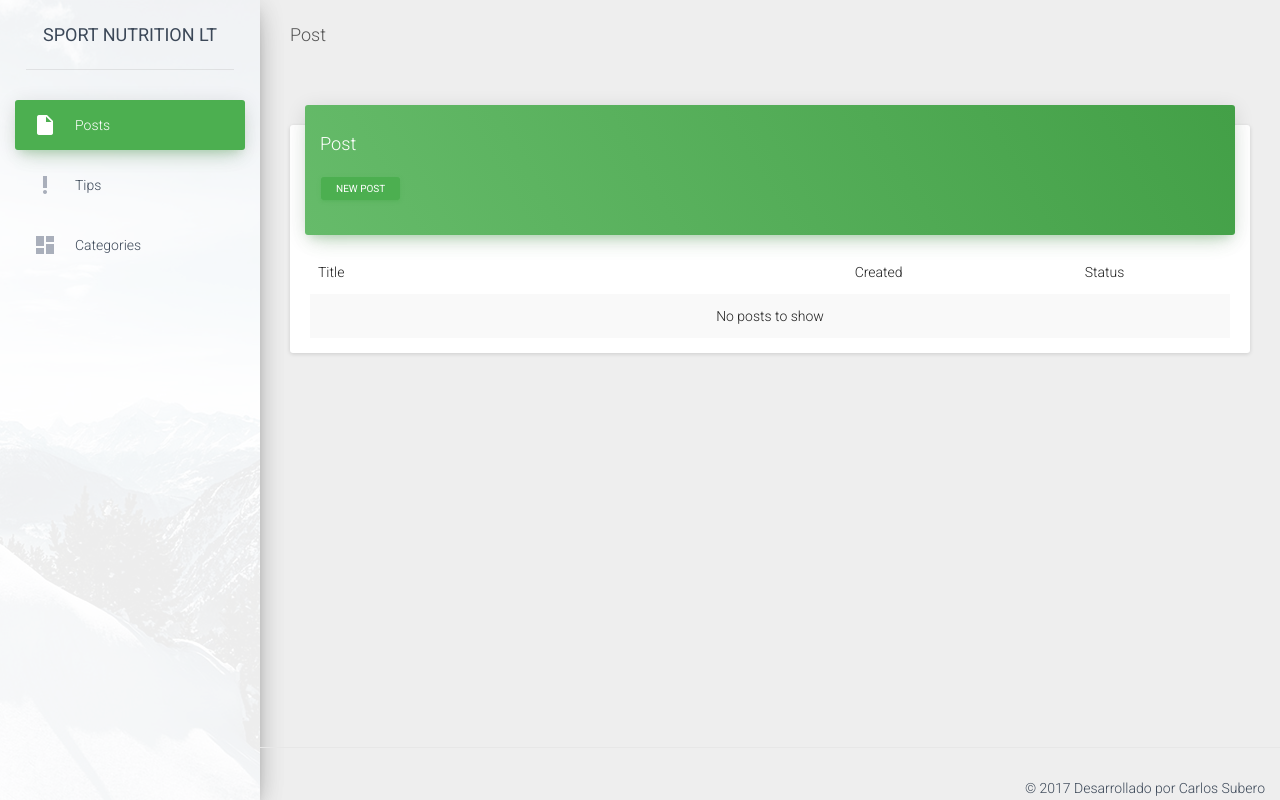
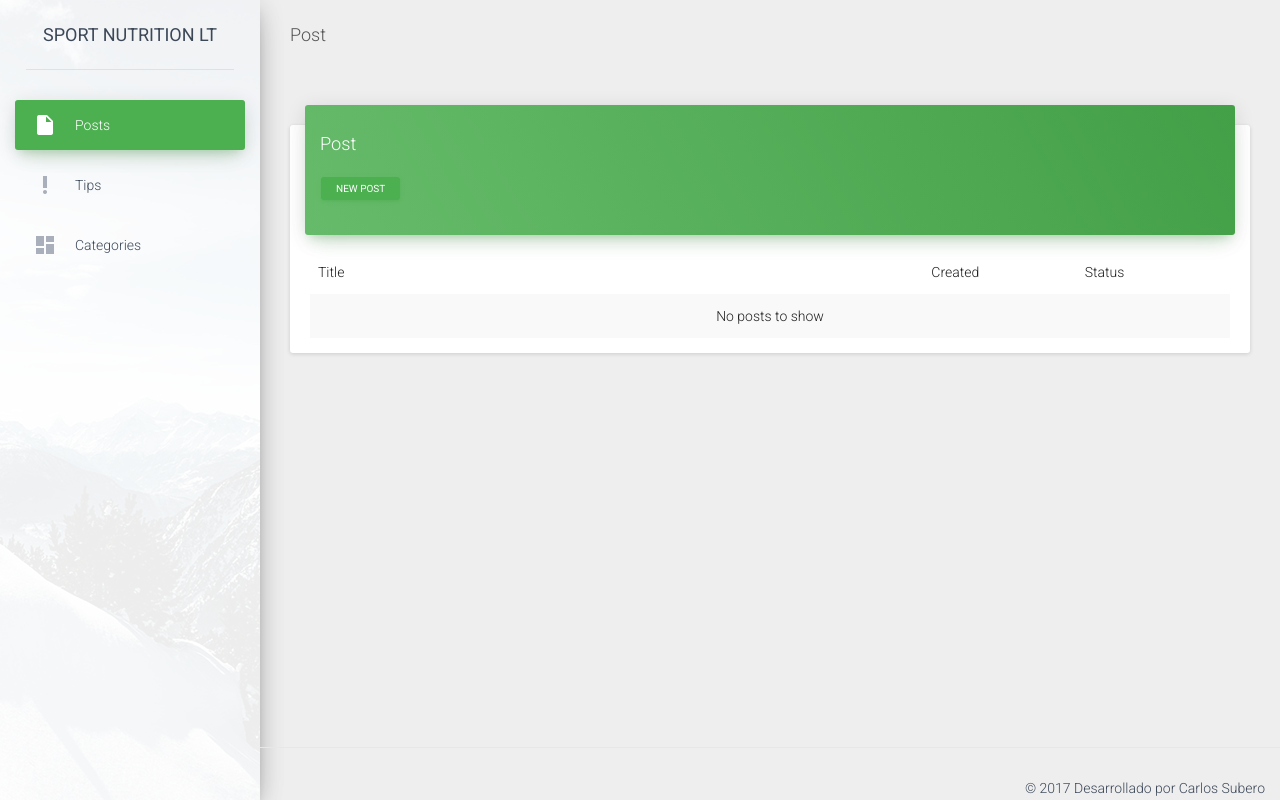
Before and after one commit to csubero/sportnutrition-, a Django app: a page that uses backend/templates/backend/post/post_index.html in a window 1280 px wide. Run offline with Django 3.2, Linux system fonts and the light colour scheme; data that the repository does not hold is empty; some libraries are stand-ins or nearby versions.

Commit message:
Resize column

```diff
--- a/backend/templates/backend/post/post_index.html
+++ b/backend/templates/backend/post/post_index.html
@@ -29,10 +29,10 @@
 					<table class="table table-striped">
 						<thead>
 						<tr>
-							<td class="col-md-7">
+							<td class="col-md-8">
 								Title
 							</td>
-							<td class="col-md-3">
+							<td class="col-md-2">
 								Created
 							</td>
 							<td class="col-md-1">Status</td>
```
